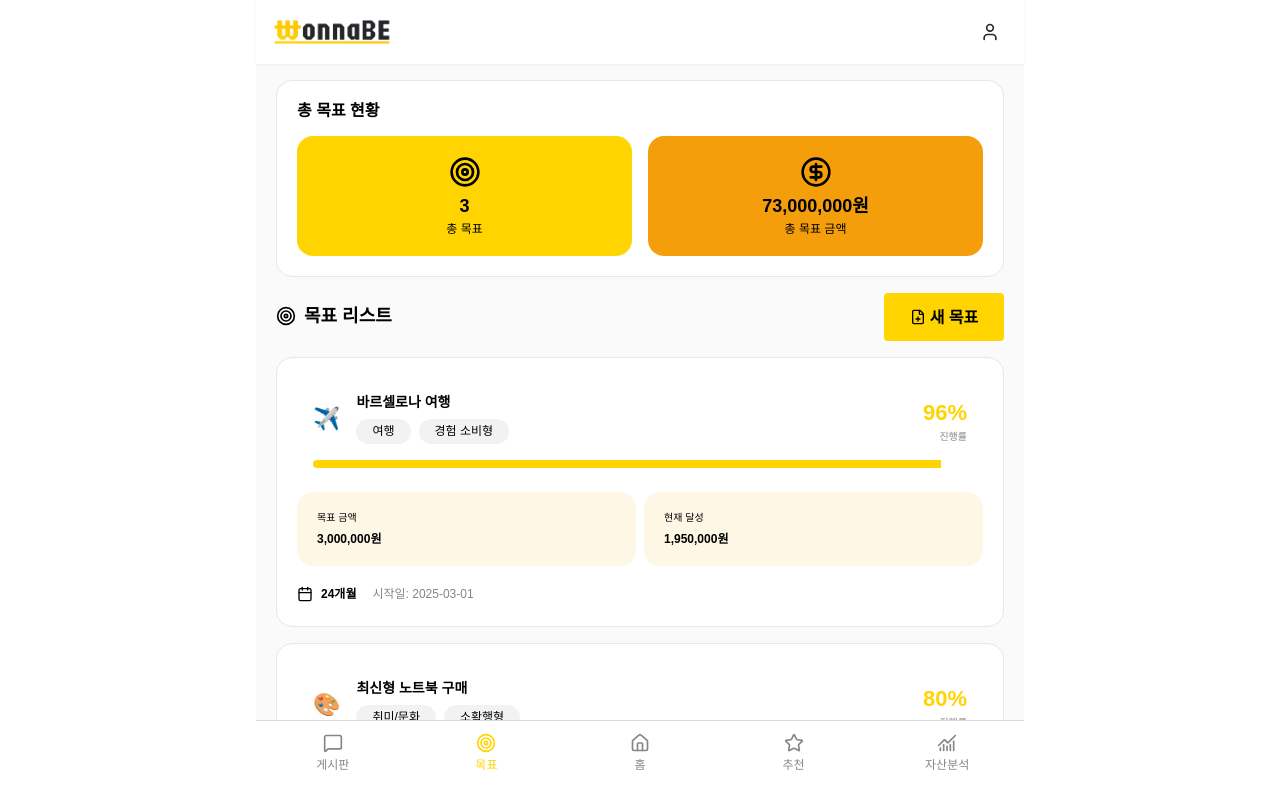
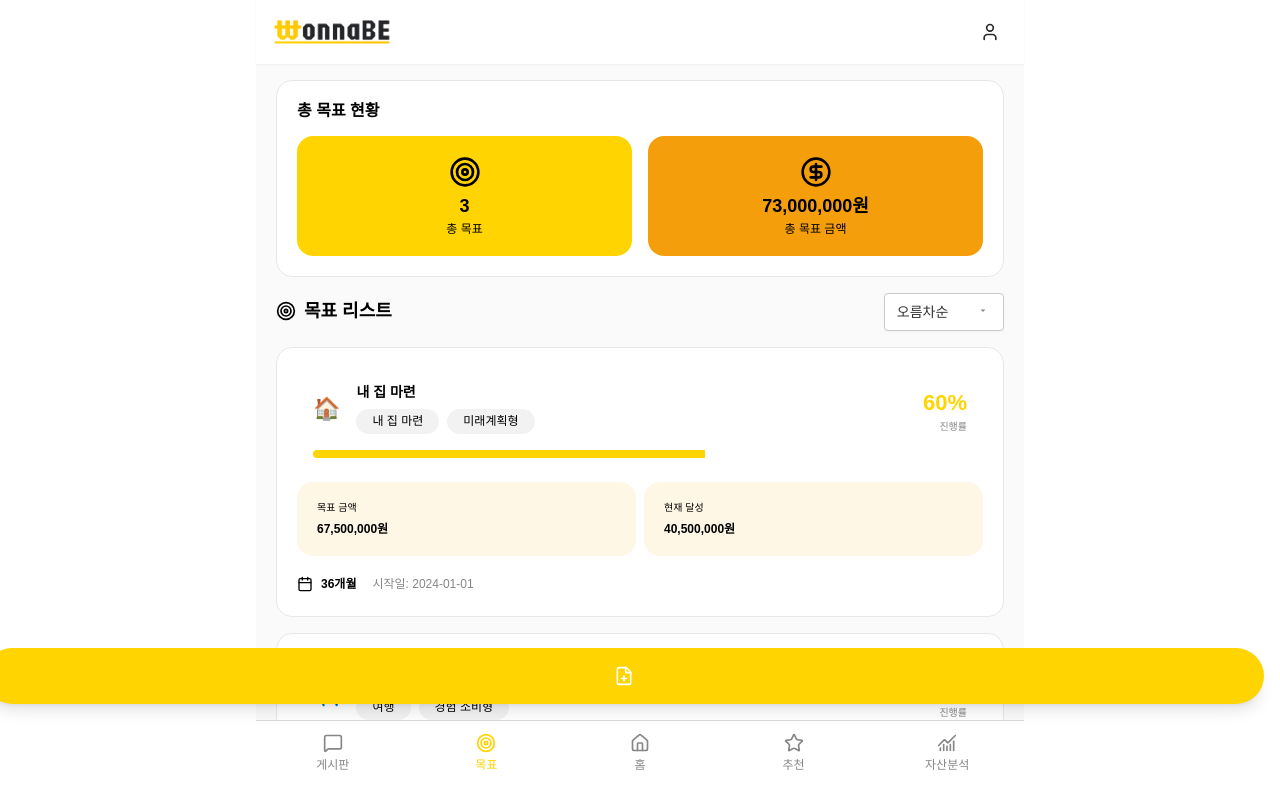
Before and after one commit to WonnaBE7/Frontend, a Vue app: page /goal in a window 1280 px wide. Shown: the top 798 px of the page. Built offline with nearby package versions, Linux system fonts and the light colour scheme.

Commit message:
[feat] #35 feat add dropdown menu ui

```diff
--- a/dev-dist/sw.js
+++ b/dev-dist/sw.js
@@ -82,7 +82,7 @@ define(['./workbox-54d0af47'], (function (workbox) { 'use strict';
     "revision": "3ca0b8505b4bec776b69afdba2768812"
   }, {
     "url": "index.html",
-    "revision": "0.4vvnre0hl5g"
+    "revision": "0.8bnojok3sfo"
   }], {});
   workbox.cleanupOutdatedCaches();
   workbox.registerRoute(new workbox.NavigationRoute(workbox.createHandlerBoundToURL("index.html"), {
--- a/src/features/goal/goal-simulation-input/ui/GoalSimulationInputForm.vue
+++ b/src/features/goal/goal-simulation-input/ui/GoalSimulationInputForm.vue
@@ -6,7 +6,7 @@
       alt="성향 이미지"
       class="w-1/3"
     />
-    <Typography type="B_20_160" class="mb-4">자린고비형 맞춤 목표 설정</Typography>
+    <Typography type="B_20_160" class="mb-4">{{user.nowME}} 맞춤 목표 설정</Typography>
 
     <Card class="w-full mb-4 bg-white border border-gray-150">
       <Typography type="B_16_120" class="mb-4 w-full">🎯 목표 카테고리를 선택해주세요</Typography>
@@ -15,7 +15,6 @@
           v-for="category in goalCategories"
           :key="category"
           :class="[
-            'border rounded px-2 py-1 text-sm',
             selectedCategory === category
               ? 'bg-sub-yellow-p text-white border-none'
               : 'bg-white text-gray-800'
@@ -62,7 +61,7 @@
       </Typography>
     </Card>
 
-    <Button class="w-full mt-4" @click="submitGoal">제출하기</Button>
+    <Button class="w-full mb-4" @click="submitGoal">제출하기</Button>
   </div>
 </template>
 
@@ -92,6 +91,7 @@ const goalDurationMonthsStr = ref('')
 
 const router = useRouter()
 const goalSimulationStore = useGoalSimulationStore()
+const user = mockUserProfile
 
 const finImage = computed(() => {
   const image = finTypeImages[mockUserProfile.nowME || '']
--- a/src/features/goal/main/ui/GoalSummaryBox.vue
+++ b/src/features/goal/main/ui/GoalSummaryBox.vue
@@ -1,17 +1,27 @@
 <template>
+    <Button
+      class="fixed bottom-24 right-4 z-40 bg-sub-yellow-p hover:bg-sub-yellow-d text-white
+             rounded-full w-14 h-14 flex items-center justify-center shadow-lg"
+      @click="goToSimulation"
+    >
+      <component :is="FilePlus" class="w-5 h-5" />
+    </Button>
+
+    <!-- 정렬 드롭다운 -->
     <div class="w-full flex flex-row justify-between mb-4 items-center">
       <IconLabel :icon="Target">목표 리스트</IconLabel>
-        <Button class="max-w-[120px]" @click="goToSimulation">
-            <div class="flex flex-row items-center justify-center gap-1">
-                <component :is="FilePlus" class="w-4"/>
-                <Typography type="B_16_120">새 목표</Typography>
+      <CustomDropdown
+        v-model="selectedSort"
+        :options="sortOptions"
+      />
     </div>
-        </Button>
-    </div>
+
+    <!-- 정렬된 목표 목록 -->
     <div>
       <Card
-            v-for="goal in goals"
-            class="bg-white border border-gray-150"
+        v-for="goal in sortedGoals"
+        :key="goal.id"
+        class="bg-white border border-gray-150 mb-4"
         @click="goToReport(goal.id)"
       >
         <CurrentGoal
@@ -21,49 +31,77 @@
           :percent="goal.progressRate.toString()"
           :color="''"
           class="bg-white"
-            ></CurrentGoal>
+        />
         <div class="flex flex-row w-full gap-2 mt-2">
           <Card class="bg-sub-yellow-bg">
             <Typography type="M_10_120" class="w-full mb-2">목표 금액</Typography>
-                    <Typography type="B_12_120" class="w-full">{{goal.targetAmount.toLocaleString()}}원</Typography>
+            <Typography type="B_12_120" class="w-full">{{ goal.targetAmount.toLocaleString() }}원</Typography>
           </Card>
           <Card class="bg-sub-yellow-bg">
             <Typography type="M_10_120" class="w-full mb-2">현재 달성</Typography>
-                    <Typography type="B_12_120" class="w-full">{{goal.currentAmount.toLocaleString()}}원</Typography>
+            <Typography type="B_12_120" class="w-full">{{ goal.currentAmount.toLocaleString() }}원</Typography>
           </Card>
         </div>
-            <div class="flex flex-row items-center gap-4 w-full" >
+        <div class="flex flex-row items-center gap-4 w-full">
           <Typography type="B_12_120" class="flex flex-row items-center">
-                    <component :is="Calendar" class="w-4 mr-2"/>
-                    {{goal.goalDurationMonths}}개월
+            <component :is="Calendar" class="w-4 mr-2" />
+            {{ goal.goalDurationMonths }}개월
           </Typography>
-                <Typography type="M_12_120" class="text-gray-500">시작일: {{goal.startDate}}</Typography>
+          <Typography type="M_12_120" class="text-gray-500">시작일: {{ goal.startDate }}</Typography>
         </div>
       </Card>
     </div>
   </template>
 
   <script setup lang="ts">
-import Card from '@/shared/ui/atoms/Card.vue';
-import Typography from '@/shared/ui/atoms/Typography.vue';
-import type { Goal } from '@/entities/goal/goal.entity';
-import CurrentGoal from '@/shared/ui/molecules/CurrentGoal.vue';
-import { Calendar, FilePlus, Target } from 'lucide-vue-next';
-import { useRouter } from 'vue-router';
-import Button from '@/shared/ui/atoms/Button.vue';
-import IconLabel from '@/shared/ui/atoms/IconLabel.vue';
+  import { ref, computed } from 'vue'
+  import { useRouter } from 'vue-router'
+  import type { Goal } from '@/entities/goal/goal.entity'
 
-defineProps<{
-    goals : Goal[]
-}>()
-const router =useRouter()
+  import Card from '@/shared/ui/atoms/Card.vue'
+  import Typography from '@/shared/ui/atoms/Typography.vue'
+  import Button from '@/shared/ui/atoms/Button.vue'
+  import IconLabel from '@/shared/ui/atoms/IconLabel.vue'
+  import CurrentGoal from '@/shared/ui/molecules/CurrentGoal.vue'
+  import CustomDropdown from '@/shared/ui/atoms/CustomDropdown.vue' // 새로 추가
+
+  import { Calendar, FilePlus, Target } from 'lucide-vue-next'
+
+  const props = defineProps<{ goals: Goal[] }>()
+  const router = useRouter()
+
+  const selectedSort = ref('dateAsc') // 정렬 기준
+
+  // 드롭다운 옵션들
+  const sortOptions = [
+    { value: 'dateAsc', label: '오름차순' },
+    { value: 'dateDesc', label: '내림차순' },
+    { value: 'statusProgress', label: '진행중' },
+    { value: 'statusComplete', label: '완료' }
+  ]
 
   function goToReport(goalId: number) {
     router.push({ path: '/goal/report', query: { goalId: goalId.toString() } })
   }
 
   function goToSimulation() {
-  router.push({ path: '/goal/simulation/input'})
+    router.push({ path: '/goal/simulation/input' })
   }
 
+  // 🔽 정렬된 goals 계산
+  const sortedGoals = computed(() => {
+    const list = [...props.goals]
+    switch (selectedSort.value) {
+      case 'dateAsc':
+        return list.sort((a, b) => new Date(a.startDate).getTime() - new Date(b.startDate).getTime())
+      case 'dateDesc':
+        return list.sort((a, b) => new Date(b.startDate).getTime() - new Date(a.startDate).getTime())
+      case 'statusProgress':
+        return list.filter(goal => goal.status === 'PUBLISHED')
+      case 'statusComplete':
+        return list.filter(goal => goal.status === 'ACHIEVED')
+      default:
+        return list
+    }
+  })
   </script>
--- /dev/null
+++ b/src/shared/ui/atoms/CustomDropdown.vue
@@ -0,0 +1,97 @@
+<template>
+    <div ref="dropdownRef" class="relative inline-block w-36">
+      <!-- 드롭다운 버튼 -->
+      <button
+        @click="toggleDropdown"
+        @blur="handleBlur"
+        class="w-full border border-gray-300 rounded px-3 py-2 text-sm bg-white text-gray-800
+               focus:outline-none focus:ring-2 focus:ring-sub-yellow-p shadow-sm
+               flex items-center justify-between hover:bg-gray-50 transition-colors duration-200"
+      >
+        <span>{{ selectedOption.label }}</span>
+        <svg
+          class="w-4 h-4 text-gray-500 transition-transform duration-200"
+          :class="{ 'rotate-180': isOpen }"
+          viewBox="0 0 20 20"
+          fill="currentColor"
+        >
+          <path d="M7 7l3 3 3-3" />
+        </svg>
+      </button>
+
+      <!-- 드롭다운 메뉴 -->
+      <transition
+        enter-active-class="transition duration-200 ease-out"
+        enter-from-class="opacity-0 scale-95 -translate-y-1"
+        enter-to-class="opacity-100 scale-100 translate-y-0"
+        leave-active-class="transition duration-150 ease-in"
+        leave-from-class="opacity-100 scale-100 translate-y-0"
+        leave-to-class="opacity-0 scale-95 -translate-y-1"
+      >
+        <div
+          v-if="isOpen"
+          class="absolute top-full left-0 mt-1 w-full bg-white border border-gray-300 rounded shadow-lg z-50"
+        >
+          <ul class="py-1">
+            <li
+              v-for="option in options"
+              :key="option.value"
+              @click="selectOption(option)"
+              class="px-3 py-2 text-sm text-gray-800 hover:bg-sub-yellow-bg cursor-pointer
+                     transition-colors duration-150"
+              :class="{ 'bg-sub-yellow-bg text-sub-yellow-p font-medium': option.value === modelValue }"
+            >
+              {{ option.label }}
+            </li>
+          </ul>
+        </div>
+      </transition>
+    </div>
+  </template>
+
+  <script setup lang="ts">
+  import { ref, computed } from 'vue'
+
+  interface DropdownOption {
+    value: string
+    label: string
+  }
+
+  interface Props {
+    modelValue: string
+    options: DropdownOption[]
+  }
+
+  interface Emits {
+    (e: 'update:modelValue', value: string): void
+  }
+
+  const props = defineProps<Props>()
+  const emit = defineEmits<Emits>()
+
+  const isOpen = ref(false)
+  const dropdownRef = ref<HTMLElement>()
+
+  const selectedOption = computed(() => {
+    return props.options.find(option => option.value === props.modelValue) || props.options[0]
+  })
+
+  function toggleDropdown() {
+    isOpen.value = !isOpen.value
+  }
+
+  function selectOption(option: DropdownOption) {
+    emit('update:modelValue', option.value)
+    isOpen.value = false
+  }
+
+  function handleBlur(event: FocusEvent) {
+    // 클릭한 요소가 드롭다운 컨테이너 내부가 아닌 경우에만 닫기
+    const relatedTarget = event.relatedTarget as HTMLElement
+    if (!relatedTarget || !dropdownRef.value?.contains(relatedTarget)) {
+      setTimeout(() => {
+        isOpen.value = false
+      }, 150)
+    }
+  }
+  </script>
```
Lines whose indentation alone changed are shown as unchanged.
